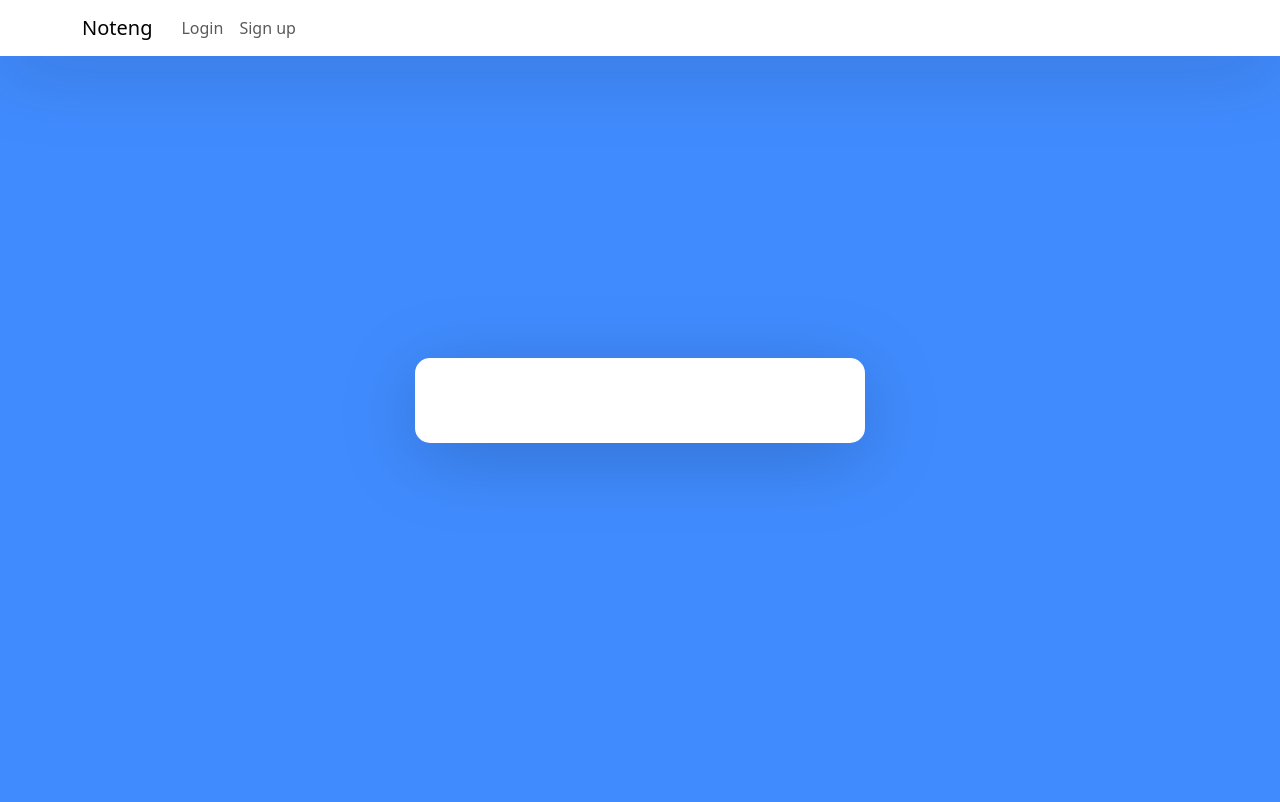
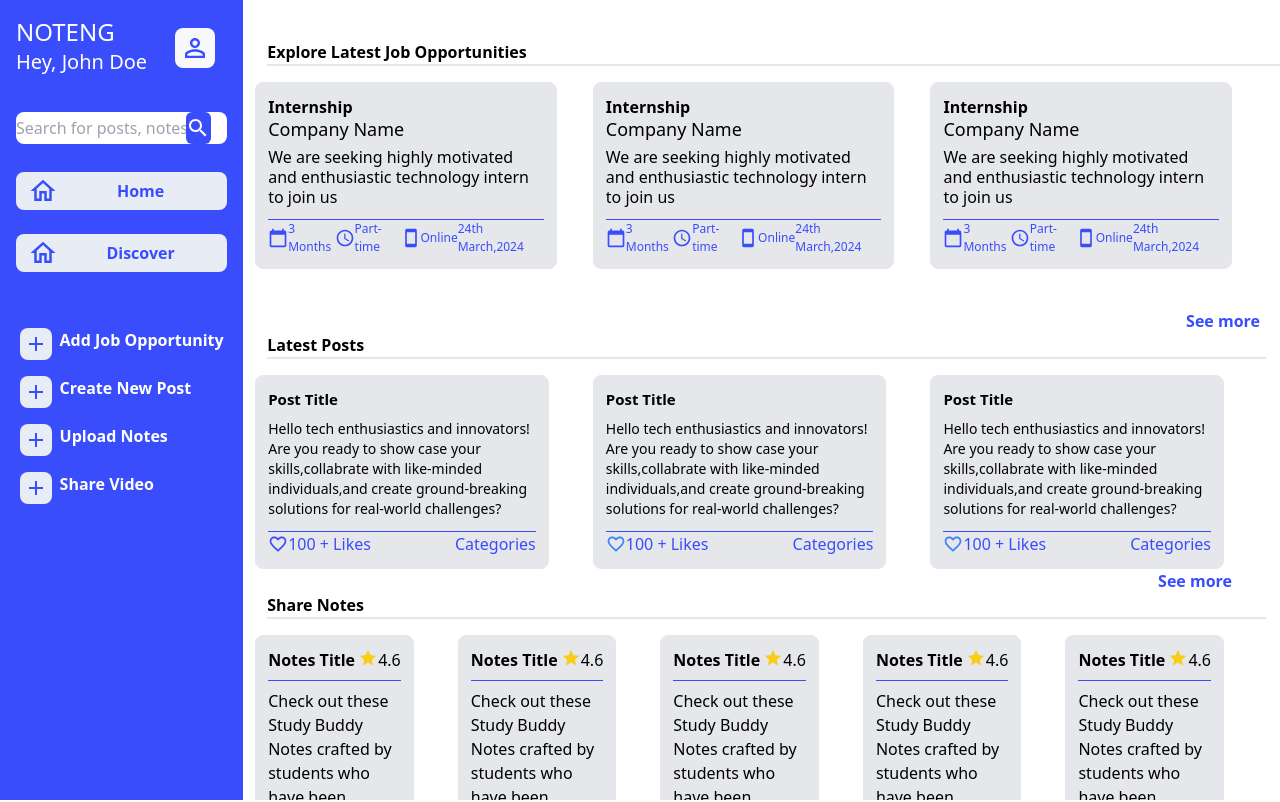
Before and after one commit to djunicode/noteng, a React (Create React App) app: page / in a window 1280 px wide. Shown: the top 802 px of the page. Built offline with nearby package versions, Linux system fonts and the light colour scheme.

Commit message:
Reverting previous changes{Link to Home incorrect}

```diff
--- a/src/App.js
+++ b/src/App.js
@@ -1,9 +1,6 @@
 import './App.css'
 import Home from './Pages/Home'
-import { BrowserRouter, Route, Routes, Link } from 'react-router-dom'
-import 'bootstrap/dist/css/bootstrap.min.css';
-import Login from './Pages/Login';
-import SignUp from './Pages/Signup';
+import { BrowserRouter, Route, Routes} from 'react-router-dom'
 import PostJob from './Pages/PostJob';
 import ViewJob from './Pages/ViewJob';
 import NewPost from './Pages/NewPostPage';
@@ -12,28 +9,6 @@ import UploadNewPosts from './Pages/UploadNewPosts';
 function App() {
   return (
     <BrowserRouter>
-    <div className="App">
-        <nav className="navbar navbar-expand-lg navbar-light fixed-top">
-          <div className="container">
-            <Link className="navbar-brand" to={'/sign-in'}>Noteng</Link>
-            <div className="collapse navbar-collapse" id="navbarTogglerDemo02">
-              <ul className="navbar-nav ml-auto">
-                <li className="nav-item"><Link className="nav-link" to={'/sign-in'}>Login</Link></li>
-                <li className="nav-item"><Link className="nav-link" to={'/sign-up'}>Sign up</Link></li>
-              </ul>
-            </div>
-          </div>
-        </nav>
-        <div className="auth-wrapper">
-          <div className="auth-inner">
-            <Routes>
-              <Route exact path="/Login" element={<Login />} />
-              <Route path="/sign-in" element={<Login />} />
-              <Route path="/sign-up" element={<SignUp />} />
-            </Routes>
-          </div>
-        </div>
-      </div>
       <Routes>
         <Route path='/' element={<Home />} />
         <Route path='/NewPost' element={<NewPost />} />
--- a/src/Pages/Login.jsx
+++ /dev/null
@@ -1,49 +0,0 @@
-/* eslint-disable jsx-a11y/anchor-is-valid */
-import React, { Component } from "react";
-import { Link } from "react-router-dom";
-class Login extends Component {
-    render() {
-        return (
-            <form>
-                <h3>Sign In</h3>
-
-                <div className="mb-3">
-                    <label>Email address</label>
-                    <input
-                        type="email"
-                        className="form-control"
-                        placeholder="Enter email"
-                    />
-                </div>
-                <div className="mb-3">
-                    <label>Password</label>
-                    <input
-                        type="password"
-                        className="form-control"
-                        placeholder="Enter password"
-                    />
-                </div>
-                <div className="mb-3">
-                    <div className="custom-control custom-checkbox">
-                        <input
-                            type="checkbox"
-                            className="custom-control-input"
-                            id="customCheck1"
-                        />
-                        <label className="custom-control-label" htmlFor="customCheck1">Remember me</label>
-                    </div>
-                </div>
-                <div className="d-grid">
-                    <Link className="nav-link" to={'./Home'}>
-                        <button type="submit" className="btn btn-primary">Submit</button>
-                    </Link>
-                </div>
-                <p className="forgot-password text-right">
-                    Forgot <a href="#">password?</a>
-                </p>
-            </form>
-        );
-    }
-}
-
-export default Login;
--- a/src/Pages/Signup.jsx
+++ /dev/null
@@ -1,52 +0,0 @@
-import React, { Component } from 'react'
-import { Link } from 'react-router-dom'
-class SignUp extends Component {
-    render() {
-        return (
-            <form>
-                <h3>Sign Up</h3>
-
-                <div className="mb-3">
-                    <label>First name</label>
-                    <input
-                        type="text"
-                        className="form-control"
-                        placeholder="First name"
-                    />
-                </div>
-                <div className="mb-3">
-                    <label>Last name</label>
-                    <input type="text" className="form-control" placeholder="Last name" />
-                </div>
-                <div className="mb-3">
-                    <label>Email address</label>
-                    <input
-                        type="email"
-                        className="form-control"
-                        placeholder="Enter email"
-                    />
-                </div>
-                <div className="mb-3">
-                    <label>Password</label>
-                    <input
-                        type="password"
-                        className="form-control"
-                        placeholder="Enter password"
-                    />
-                </div>
-                <div className="d-grid">
-                    <Link className="nav-link" to={'./Pages/Home'}>
-                    <button type="submit" className="btn btn-primary">
-                        Sign Up
-                    </button>
-                    </Link>
-                </div>
-                <p className="forgot-password text-right">
-                    Already registered <a href="/sign-in">sign in?</a>
-                </p>
-            </form>
-        )
-    }
-}
-
-export default SignUp;
--- a/src/index.css
+++ b/src/index.css
@@ -1,83 +1,10 @@
-@import url("https://fonts.googleapis.com/css2?family=Roboto&display=swap");
-
-body {
-  margin: 0;
-  box-sizing: border-box;
-  background: #408cff !important;
-  min-height: 100vh;
-  display: flex;
-  font-weight: 400;
-  font-family: "Fira Sans", sans-serif;
-}
-
-h1,
-h2,
-h3,
-h4,
-h5,
-h6,
-label,
-span {
-  font-weight: 500;
-  font-family: "Fira Sans", sans-serif;
-}
-
-body,
-html,
-.App,
-#root,
-.auth-wrapper {
-  width: 100%;
-  height: 100%;
-}
-
-.navbar-light {
-  background-color: #ffffff;
-  box-shadow: 0px 14px 80px rgba(34, 35, 58, 0.2);
-}
-
-.auth-wrapper {
-  display: flex;
-  justify-content: center;
-  flex-direction: column;
-  text-align: left;
-}
-
-.auth-inner {
-  width: 450px;
-  margin: auto;
-  background: #ffffff;
-  box-shadow: 0px 14px 80px rgba(0, 1, 13, 0.2);
-  padding: 40px 55px 45px 55px;
-  border-radius: 15px;
-  transition: all 0.3s;
-}
-
-.auth-wrapper .form-control:focus {
-  border-color: #00214c;
-  box-shadow: none;
-}
-
-.auth-wrapper h3 {
-  text-align: center;
-  margin: 0;
-  line-height: 1;
-  padding-bottom: 20px;
-}
-
-.custom-control-label {
-  font-weight: 400;
-}
-
-.forgot-password,
-.forgot-password a {
-  text-align: right;
-  font-size: 13px;
-  padding-top: 10px;
-  color: #0b0b0b;
+@tailwind base;
+@tailwind components;
+@tailwind utilities;
+*{
   margin: 0;
 }
+body {
+  box-sizing: border-box;
 
-.forgot-password a {
-  color: #0a0478;
 }
```
